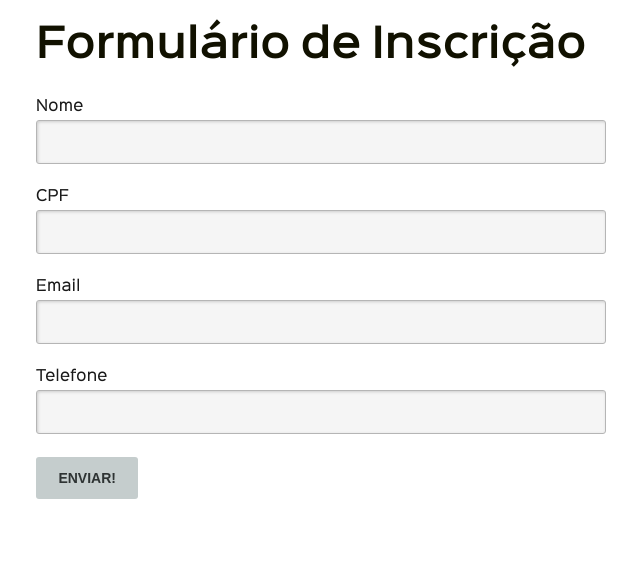
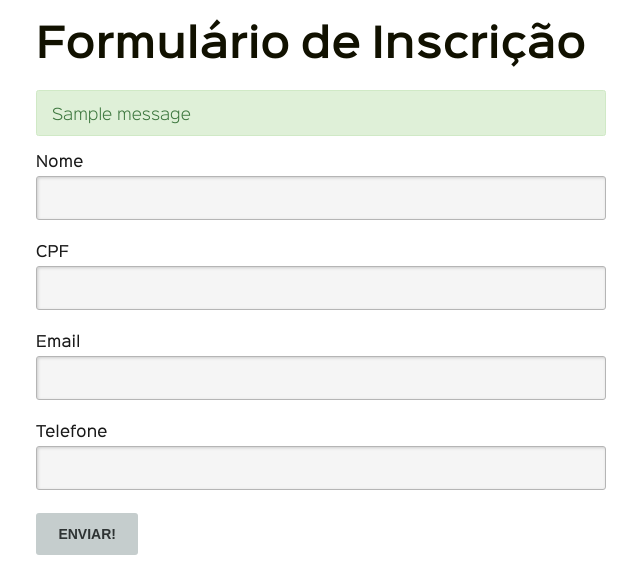
Before and after one commit to carruda1980/eventex, a Django app: page /inscricao/ in a window 1280 px wide. Shown: the part 90-655 px from the top of the page, without its empty margins (34-674 px from the left). Run offline with Django 3.2, Linux system fonts and the light colour scheme; tables that the repository leaves empty hold one stand-in row (values such as "Sample post"); one stand-in notice (Sample message) is shown.

Commit message:
Make subscription

```diff
--- a/eventex/subscriptions/templates/subscriptions/subscription_form.html
+++ b/eventex/subscriptions/templates/subscriptions/subscription_form.html
@@ -19,7 +19,22 @@
         <link rel="stylesheet" href="{% static 'css/main.css' %}">
 
         <link href='http://fonts.googleapis.com/css?family=Economica:400,700' rel='stylesheet' type='text/css'>
-
+        <style>
+            .alert {
+                padding: 0 15px;
+                margin-bottom: 1rem;
+                border: 1px solid transparent;
+                border-radius: .25rem;
+            }
+            .alert p {
+                padding: 7px 0 7px;
+            }
+            .alert.success {
+                color: #3c763d;
+                background-color: #dff0d8;
+                border-color: #d0e9c6
+            }
+        </style>
 	</head>
 
 	<body>
@@ -50,6 +65,13 @@
         	<div class="content row padding-bottom-3 desktop-12 container">
                 <h1>Formulário de Inscrição</h1>
                 <div class="desktop-6">
+                    {% if messages %}
+                        {% for message in messages %}
+                            <div class="alert success">
+                                <p>{{ message }}</p>
+                            </div>
+                        {% endfor %}
+                    {% endif %}
                     <form action="." novalidate method="post">
                         {% csrf_token %}
                         <div class="form-row label-block input-text">
--- a/eventex/subscriptions/views.py
+++ b/eventex/subscriptions/views.py
@@ -1,5 +1,6 @@
+from django.contrib import messages
 from django.core import mail
-from django.http import HttpResponseRedirect
+from django.http import HttpResponseRedirect, HttpResponse
 from django.shortcuts import render
 from django.template.loader import render_to_string
 
@@ -8,18 +9,18 @@ from eventex.subscriptions.forms import SubscriptionForm
 
 def subscribe(request):
     if request.method == 'POST':
-        context = dict(name="Carlos Arruda", cpf="12345678901",
-                       email="caugustogarruda@gmail.com", phone="31-99684-0810")
-        body = render_to_string('subscriptions/subscription_email.txt', context)
-        mail.send_mail('Confirmação de inscrição',
-                       body,
-                       'contato@eventex.com.br',
-                       ['contato@eventex.com.br', 'caugustogarruda@gmail.com'])
-        return HttpResponseRedirect('/inscricao/')
+        form = SubscriptionForm(request.POST)
+        if form.is_valid():
+            body = render_to_string('subscriptions/subscription_email.txt', form.cleaned_data)
+            mail.send_mail('Confirmação de inscrição',
+                           body,
+                           'contato@eventex.com.br',
+                           ['contato@eventex.com.br', form.cleaned_data['email']])
+            messages.success(request, 'Inscrição realizada com sucesso!')
+            return HttpResponseRedirect('/inscricao/')
+        else:
+            return render(request, 'subscriptions/subscription_form.html',
+                          {'form': form})
     else:
         context = {'form': SubscriptionForm()}
         return render(request, 'subscriptions/subscription_form.html', context)
-
-MESSAGE = """
-
-"""
```
Also changed, not shown: eventex/settings.py (+10 -1 lines), eventex/subscriptions/tests.py (+30 -1 lines).
